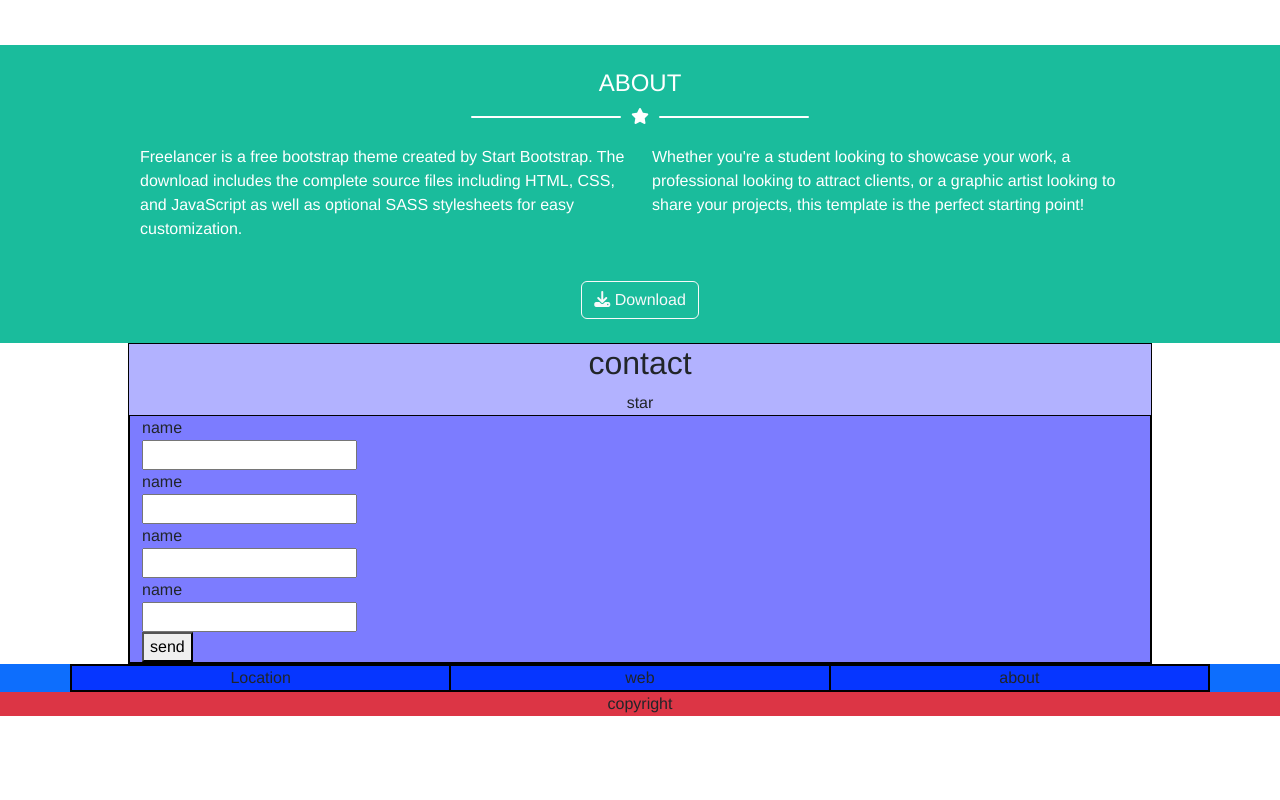
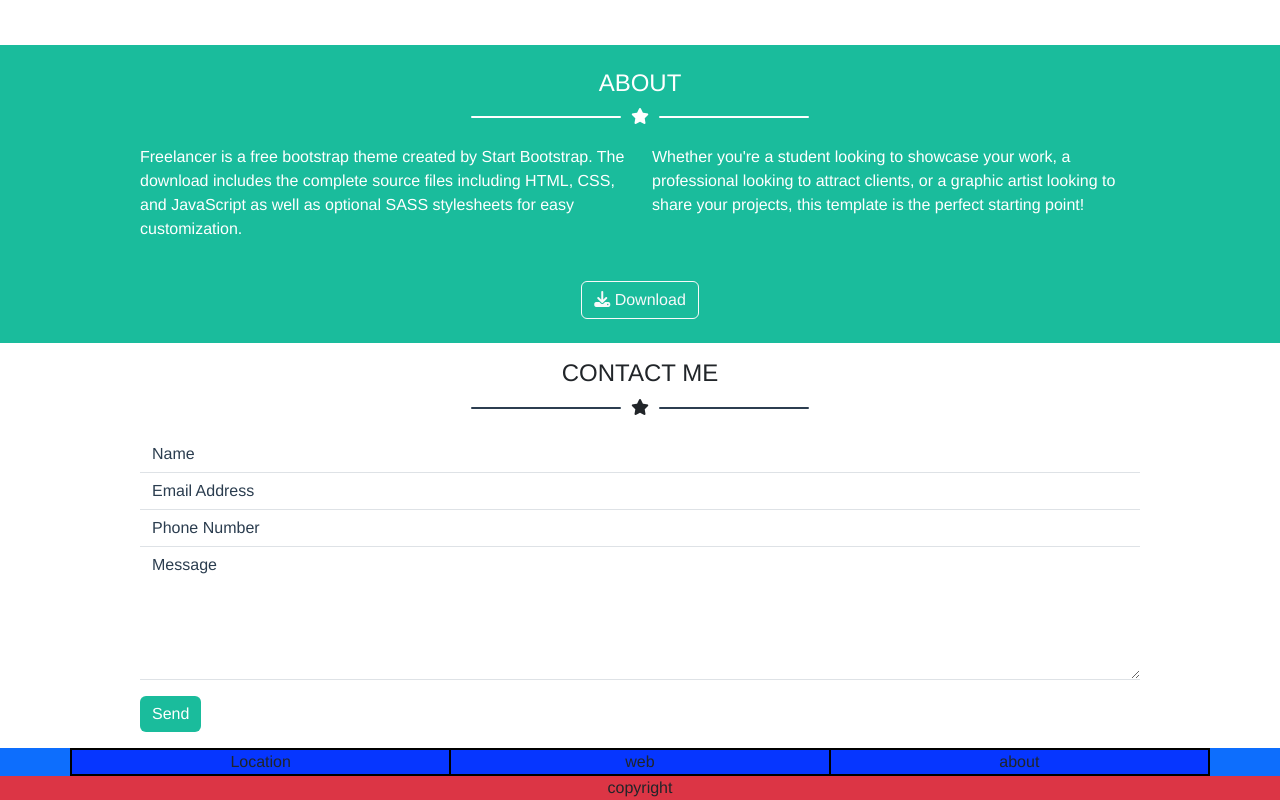
Before and after one commit to enrico-amerio/html-css-bootstrap-freelancer, a plain HTML site: page index.html in a window 1280 px wide. Shown: the part 1169-1969 px from the top of the page. Before the commit the page ends 1885 px from the top, so only its background shows below. Drawn offline with nearby package versions, Linux system fonts and the light colour scheme; a web font is replaced by a local one.

Commit message:
[fix] Contact me section

```diff
--- a/css/style.css
+++ b/css/style.css
@@ -41,3 +41,31 @@ body{
   background-color: white;
   color: #2c3e50;
 }
+
+.custom-form input,
+.custom-form textarea {
+  border-top: none;
+  border-right: none;
+  border-left: none;
+  border-radius: 0;
+}
+
+.custom-form input:focus,
+.custom-form textarea:focus {
+  box-shadow: none;
+}
+
+.custom-form input::placeholder,
+.custom-form textarea::placeholder {
+  color: #2b3d4f;
+
+}
+
+.custom-button {
+  background-color: #1abc9c;
+  border: none;
+}
+
+.custom-button:hover {
+  background-color: #137964;
+}
--- a/index.html
+++ b/index.html
@@ -56,7 +56,7 @@
     </section>
     <section id="portfolio" class="custom-light text-center ">
       <div class="container ">
-        <h4 class="mt-3 ">PORTFOLIO</h4>
+        <h4 class="mt-3">PORTFOLIO</h4>
         <div class="d-flex align-items-center justify-content-center mb-3">
           <div class="custom-line dark"></div>
           <div><i class="fas fa-star"></i></div>
@@ -89,33 +89,29 @@
         </div>
       </div>
     </section>
-    <div class="custom-container text-center debug">
-      <div class="container-fluid">
-        <h2>contact</h2>
-        <div>star</div>
-        <div class="row text-start debug">
-          <div class="col-12">
-           <label for="">name</label>
-           <br>
-            <input type="text">
-            <br>
-           <label for="">name</label>
-           <br>
-            <input type="text">
-            <br>
-           <label for="">name</label>
-           <br>
-            <input type="text">
-            <br>
-           <label for="">name</label>
-           <br>
-            <input type="text">
-            <br>
-            <button>send</button>
+    <section id="contact-me">
+      <div class="custom-container text-center ">
+        <div class="container-fluid">
+          <h4 class="mt-3">CONTACT ME</h4>
+          <div class="d-flex align-items-center justify-content-center mb-3">
+            <div class="custom-line dark"></div>
+            <div><i class="fas fa-star"></i></div>
+            <div class="custom-line dark"></div>
+          </div>
+          <div class="row text-start">
+            <div class="col-12">
+              <form action="#" class="custom-form">
+                <input type="text" class="form-control" placeholder="Name">
+                <input type="email" class="form-control" placeholder="Email Address">
+                <input type="text" class="form-control" placeholder="Phone Number">
+                <textarea class="form-control" placeholder="Message" id="floatingTextarea" rows="5"></textarea>
+                <button type="submit" class="custom-button btn btn-success my-3">Send</button>
+              </form>
+            </div>
           </div>
         </div>
       </div>
-    </div>
+    </section>
     <section class="bg-primary text-center ">
       <div class="container">
         <div class="row debug">
```
